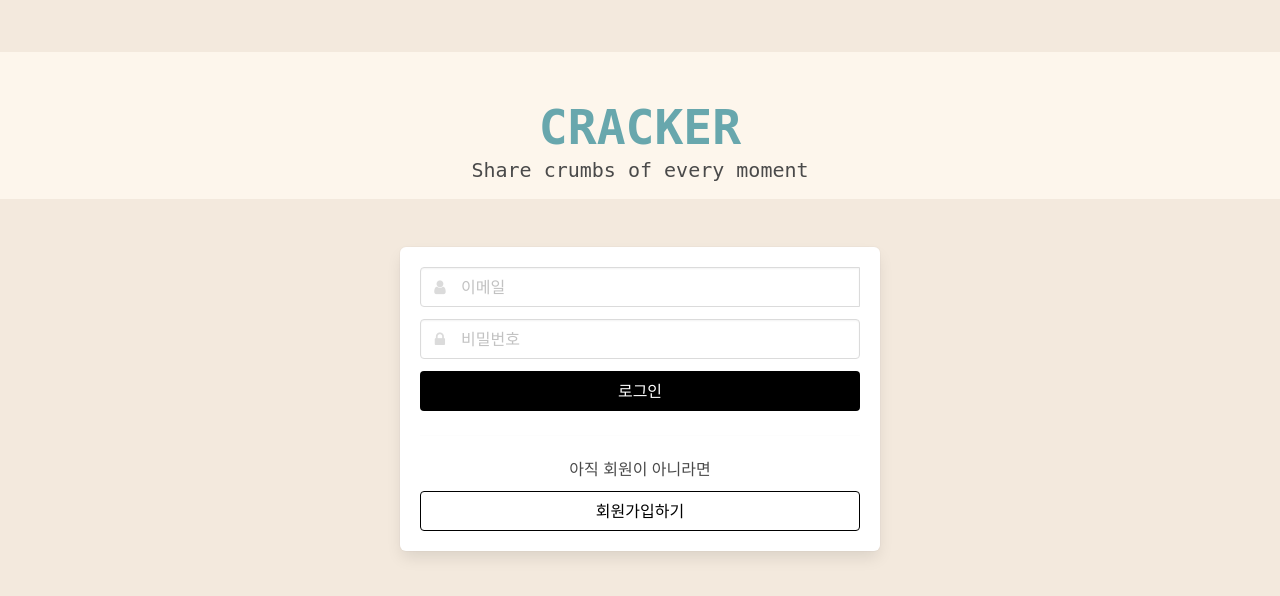
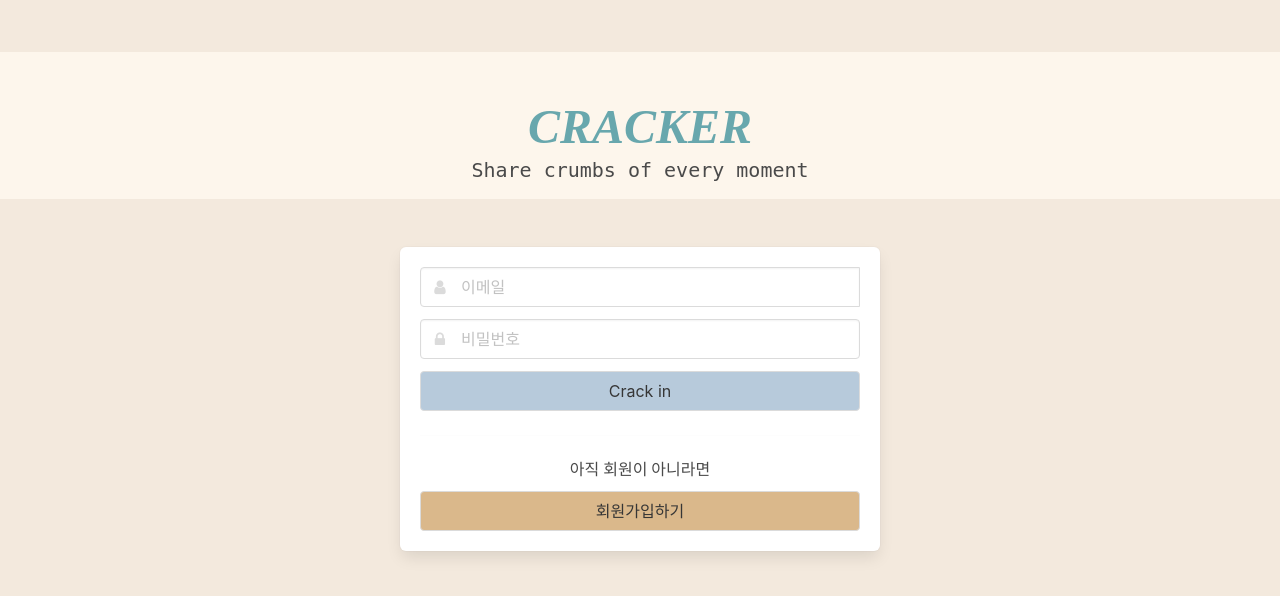
Before and after one commit to team-economy/cracker, a Flask app: page /login in a window 1280 px wide. Shown: the top 596 px of the page. Run offline with Flask 2, Linux system fonts and the light colour scheme; some libraries are stand-ins or nearby versions; some web fonts are replaced.

Commit message:
Update design files  - button and box color updated  - login.css/ logo.css/ map.js/ index.html/ login.html

```diff
--- a/static/css/logo.css
+++ b/static/css/logo.css
@@ -7,7 +7,7 @@ body {
 /* Title and Subtitle */
 
 .title {
-    font-family: 'Source Code Pro', monospace;
+    font-family: 'Merriweather', serif;
     font-size: xxx-large;
     font-weight: 1100;
     color: #68A7AD !important;
--- a/static/js/map.js
+++ b/static/js/map.js
@@ -49,13 +49,13 @@ function make_marker(matjip) {
 function make_card(i, matjip) {
     let place_addr = matjip["matjip_address"]
     let html_temp = `<div class="card" id="card-${i}">
-                                <div class="card-body">
+                                <div class="card-body" style="background-color: #FDF6EC;">
                                     <h5 class="card-title"><a href="javascript:click2center(${i})" class="matjip-title">${matjip['matjip_name']}</a></h5>
                                     <p class="card-text">지번 주소 : ${matjip['matjip_address']}</p>
                                     <p class="card-text">도로명 주소 : ${matjip['matjip_road_address']}</p>
                                     <p class="community-delete">
-                                    <button class="button is-success">커뮤니티
-                                    </button>&nbsp&nbsp&nbsp<button class="button is-danger" onclick="delete_place('${place_addr}')">삭제</button>
+                                    <button class="button is-success" style="background-color: #A0BCC2;">커뮤니티
+                                    </button>&nbsp&nbsp&nbsp<button class="button is-danger" style="background-color: #ECA6A6" onclick="delete_place('${place_addr}')">삭제</button>
                                     </p>
                                 </div>
                             </div>`
--- a/templates/login.html
+++ b/templates/login.html
@@ -41,31 +41,14 @@
     <script src="{{ url_for('static', filename='js/login.js') }}"></script>
     <script src="{{ url_for('static', filename='js/register.js') }}"></script>
 
+    <!-- Import CSS -->
+    <link href="{{ url_for('static', filename='css/blog_footer.css') }}" rel="stylesheet">
+</head>
 
-    <style>
-        .button.is-craker {
-            background-color: black;
-            border-color: transparent;
-            color: #fff !important;
-        }
-
-        .button.is-craker.is-outlined {
-            background-color: transparent;
-            border-color: black;
-            color: black !important;
-        }
-
-        .help {
-            color: gray;
-        }
-
-    </style>
-</head>
-<body>
 <body>
 <section class="hero" style="background-color: #FDF6EC">
     <div class="hero-body has-text-centered" style="padding-bottom:1rem;margin:auto;">
-        <h1 class="title">CRACKER</h1>
+        <h1 class="title" style="font-style: italic">CRACKER</h1>
         <h3 class="subtitle">Share crumbs of every moment</h3>
     </div>
 </section>
@@ -103,15 +86,15 @@
                     </div>
                     <div id="div-sign-in-or-up" class="has-text-centered">
                         <nav class="level is-mobile">
-                            <button class="level-item button is-craker" onclick="sign_in()">
-                                로그인
+                            <button class="level-item button is-craker" style="background-color: #B7CADB" onclick="sign_in()">
+                                Crack in
                             </button>
                         </nav>
                         <hr>
                         <h4 class="mb-3">아직 회원이 아니라면</h4>
                         <nav class="level is-mobile">
 
-                            <button class="level-item button is-craker is-outlined"
+                            <button class="level-item button is-craker is-outlined" style="background-color: #DAB88B"
                                     onclick="toggle_sign_up()">
                                 회원가입하기
                             </button>
@@ -131,10 +114,10 @@
                             </div>
                         </div>
                         <nav class="level is-mobile">
-                            <button class="level-item button is-craker" onclick="sign_up()">
+                            <button class="level-item button is-craker" style="background-color: #B7CADB" onclick="sign_up()">
                                 회원가입
                             </button>
-                            <button class="level-item button is-craker is-outlined" onclick="toggle_sign_up()">
+                            <button class="level-item button is-craker is-outlined" style="background-color: #ECA6A6"  onclick="toggle_sign_up()">
                                 취소
 
                             </button>
```
Also changed, not shown: static/css/login.css (added, +19 -0 lines), templates/index.html (+5 -3 lines).
